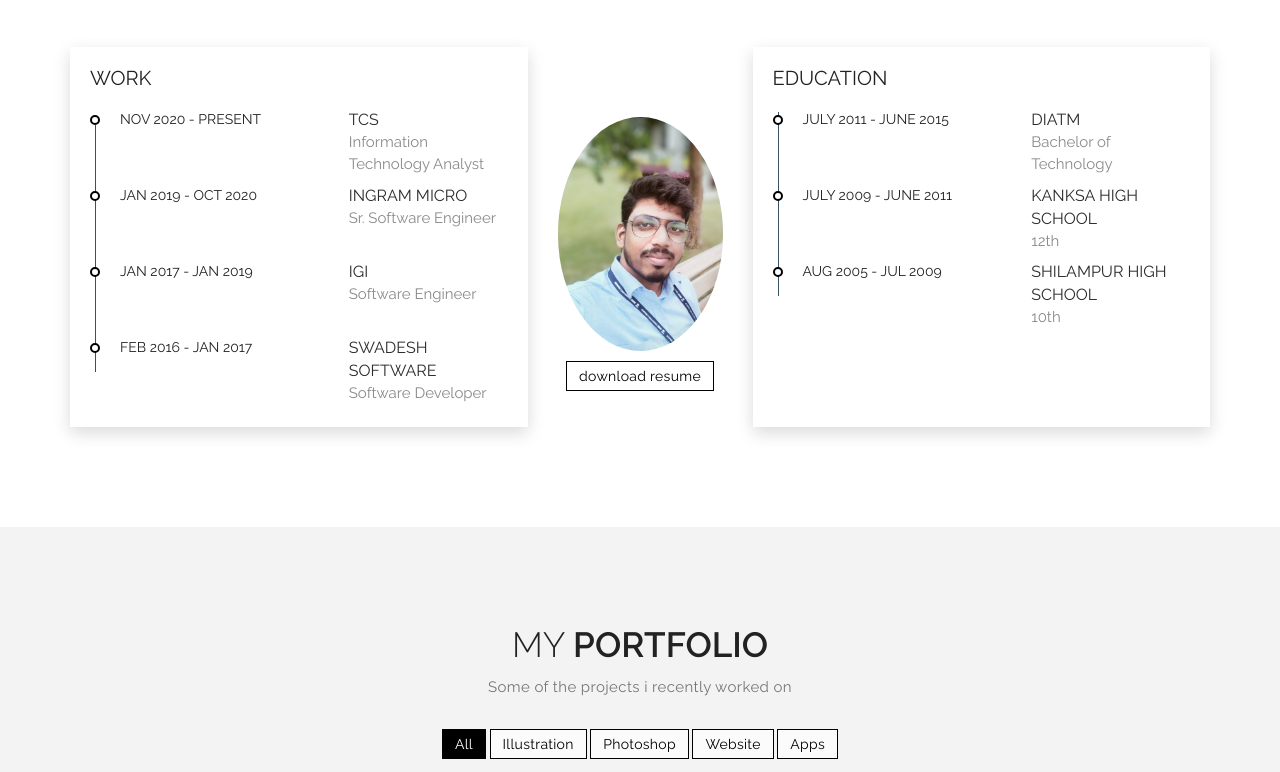
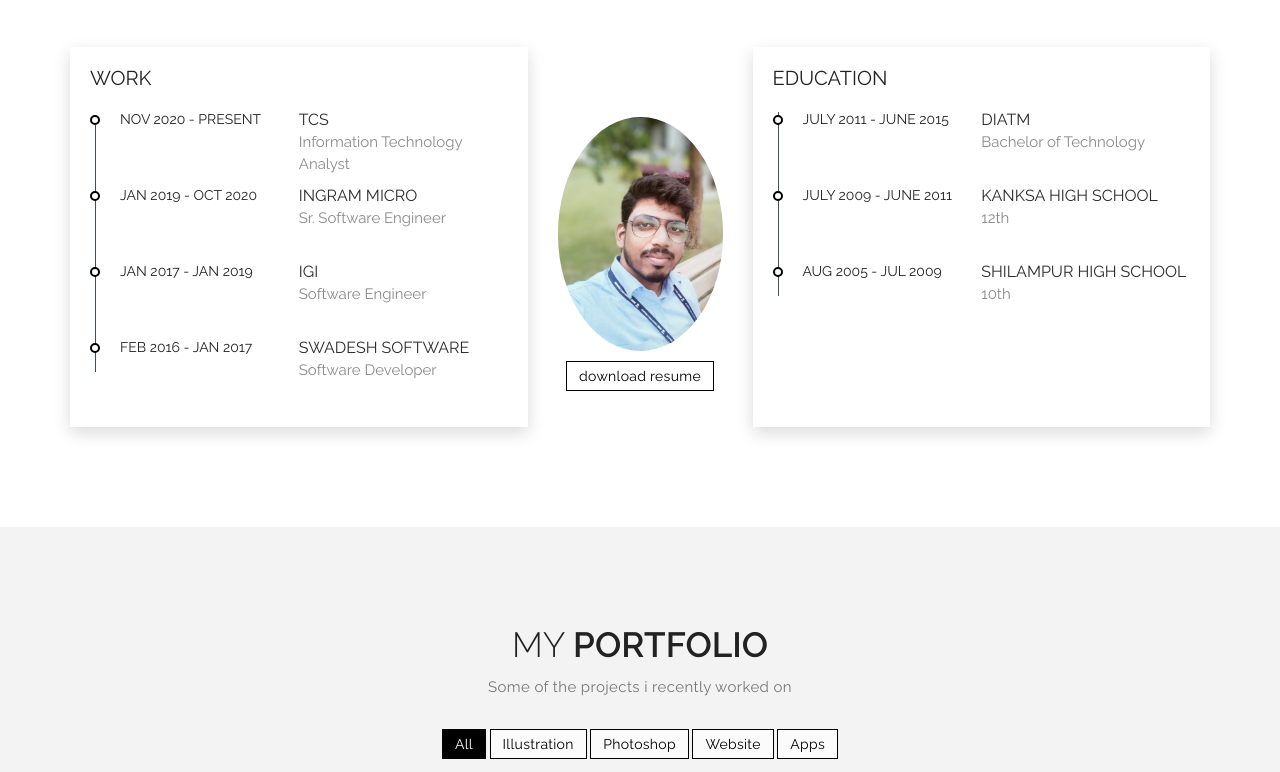
Before and after one commit to dasbairagya/dasbairagya.github.io, a plain HTML site: page index.html in a window 1280 px wide. Shown: the part 2320-3092 px from the top of the page. Drawn offline with nearby package versions, Linux system fonts and the light colour scheme.

Commit message:
change in style

```diff
--- a/assets/css/style.css
+++ b/assets/css/style.css
@@ -647,7 +647,7 @@ p {
 }
 .timeline .entry .content {
   padding-top: 0px;
-  padding-left: 50px;
+  /* padding-left: 50px; */
   font-size: 15px;
 }
 .timeline .entry .time:before {
```
